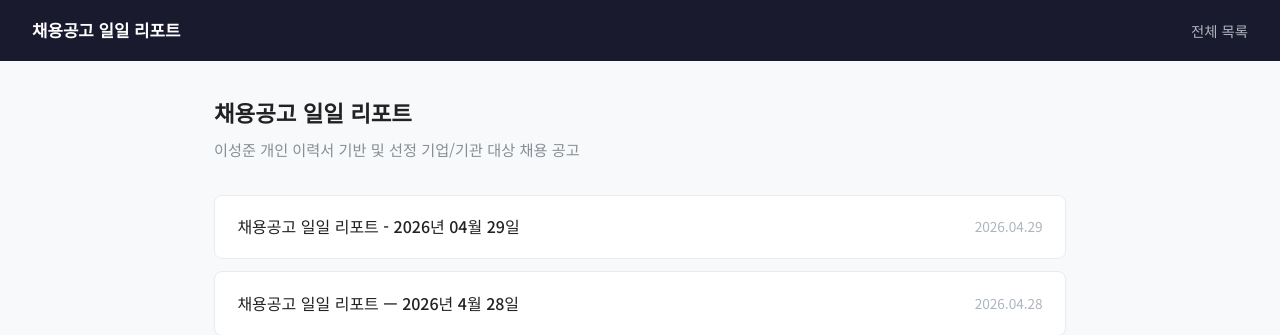
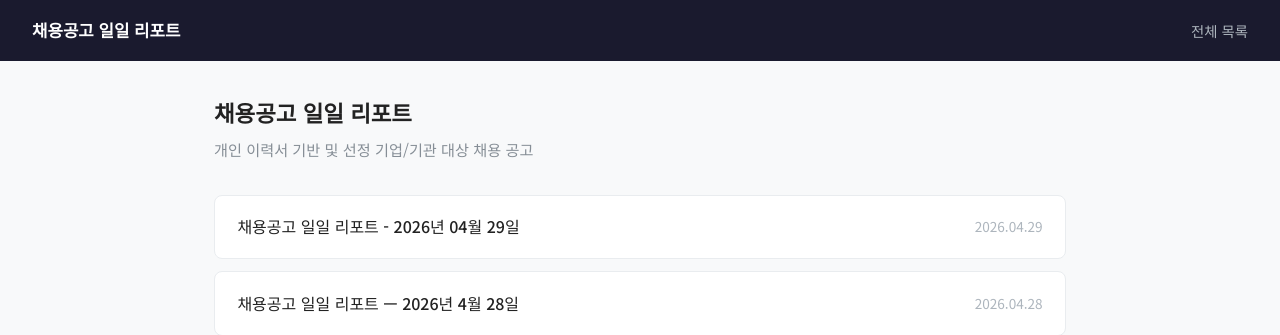
Before and after one commit to lee-sj/daily-report, a Jekyll site: the page built from index.html, in a window 1280 px wide. Shown: the top 335 px of the page. Built offline with Jekyll 4.4.1, drawn with Linux system fonts in a browser that asks for light colours.

Commit message:
daily report 20260429

```diff
--- a/index.html
+++ b/index.html
@@ -4,7 +4,7 @@ title: "전체 리포트 목록"
 ---
 <div>
   <h1 style="font-size: 1.4rem; margin-bottom: 0.4rem;">채용공고 일일 리포트</h1>
-  <p style="color: #868e96; margin-bottom: 2rem; font-size: 0.95rem;">이성준 개인 이력서 기반 및 선정 기업/기관 대상 채용 공고</p>
+  <p style="color: #868e96; margin-bottom: 2rem; font-size: 0.95rem;">개인 이력서 기반 및 선정 기업/기관 대상 채용 공고</p>
 
   <div style="display: flex; flex-direction: column; gap: 0.75rem;">
     {% assign sorted_reports = site.reports | sort: 'date' | reverse %}
```
